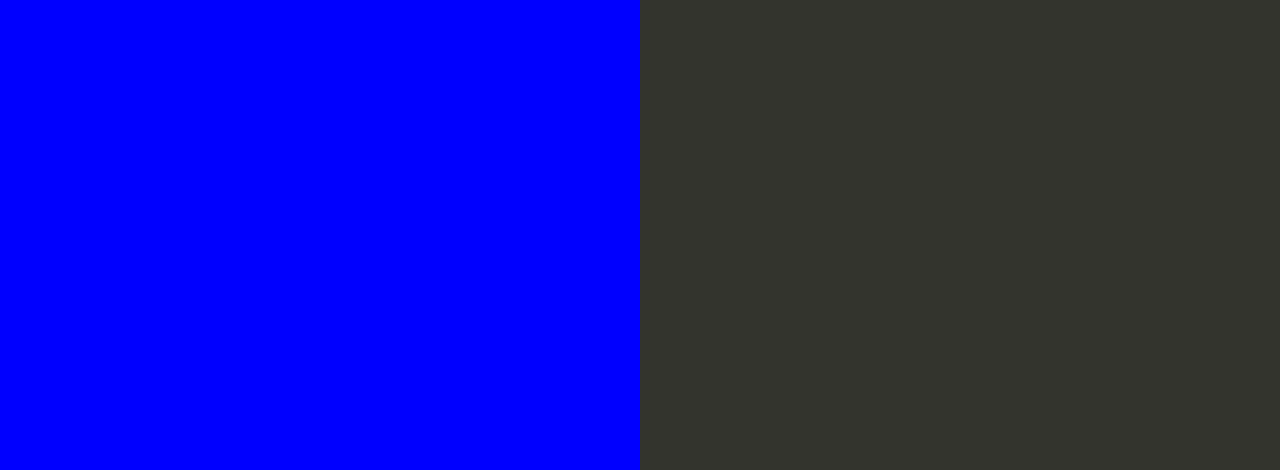
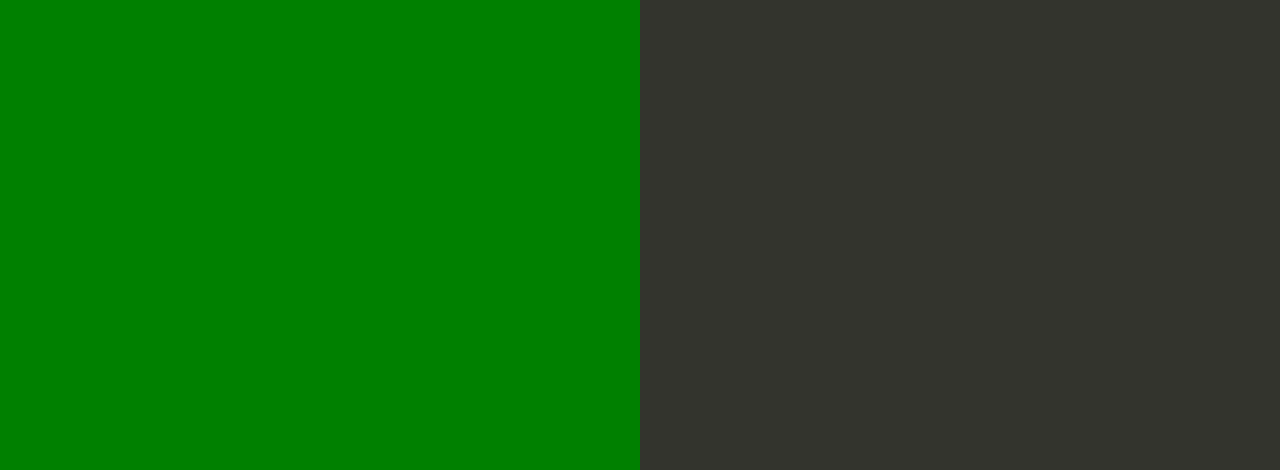
Before and after one commit to sathishkumarpalle/ELB-AWS_CICD, a website: page index.html in a window 1280 px wide. Shown: the part 330-800 px from the top of the page. Drawn offline with Linux system fonts and the light colour scheme.

Commit message:
Update index.html

```diff
--- a/index.html
+++ b/index.html
@@ -35,7 +35,7 @@
 
         text-align: right;
         padding-top: 11em;
-        background-color: blue;
+        background-color: Green;
 
       }
       .textColumn p {
```
